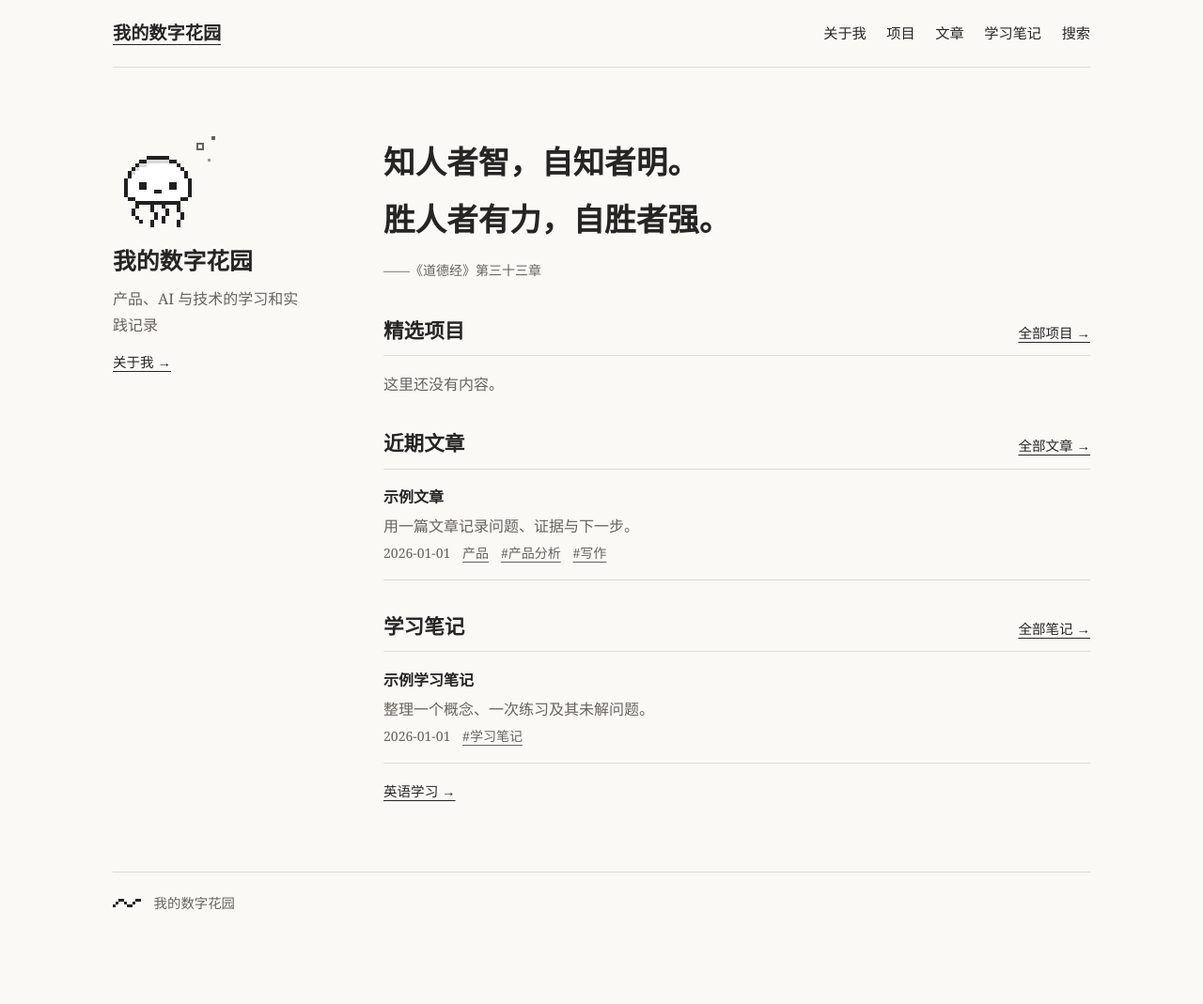
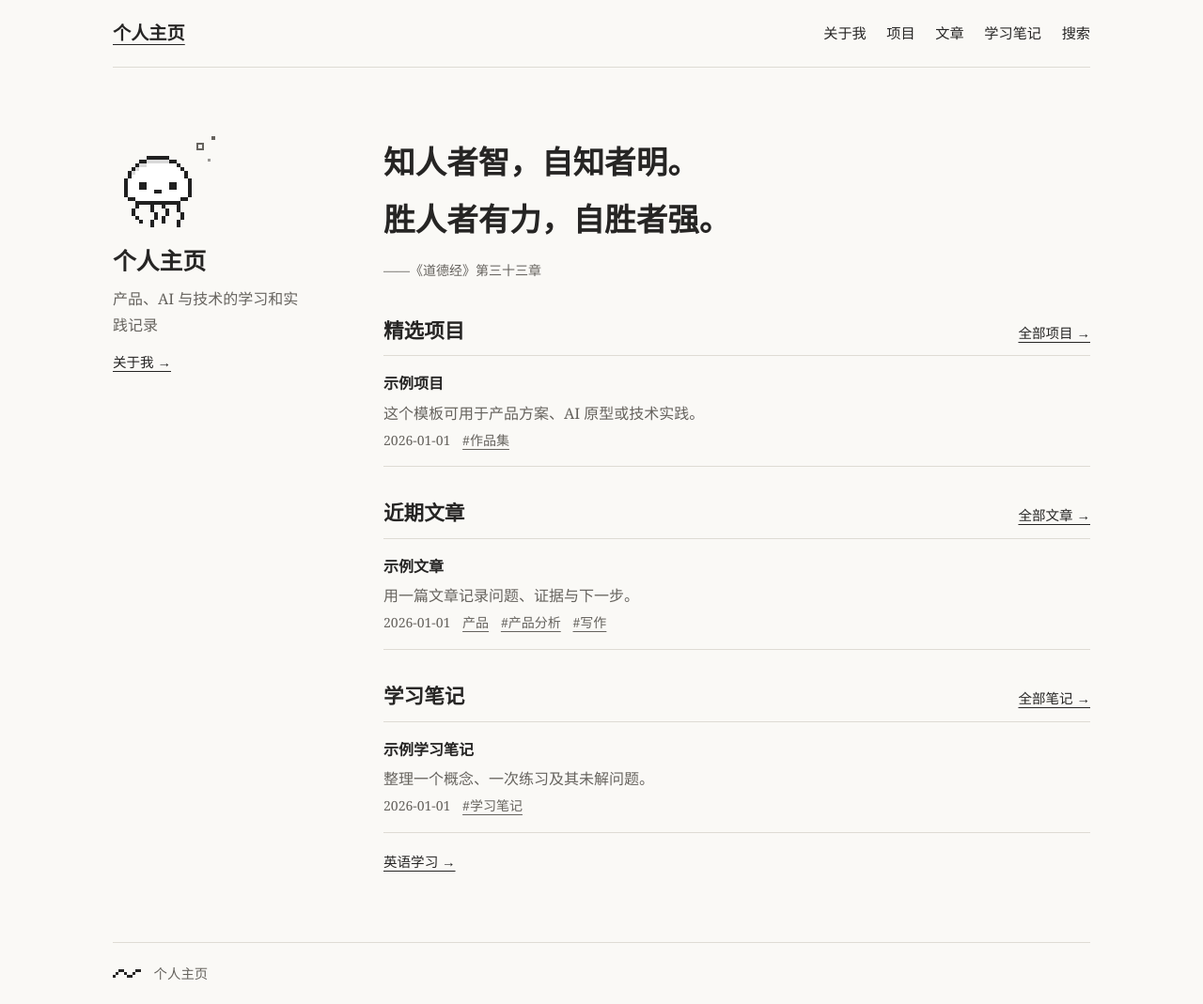
Before and after one commit to gardenia-4/gardenia-4.github.io, a Jekyll site: the page built from index.html, in a window 1280 px wide. Shown: the whole page at 94% size. Built offline with Jekyll 4.4.1, drawn with Linux system fonts in a browser that asks for light colours; before the commit the page ends 994 px from its top, so only the background shows below that.

Commit message:
更新站名和首页精选项目

```diff
--- a/_config.yml
+++ b/_config.yml
@@ -1,4 +1,4 @@
-title: 我的数字花园
+title: 个人主页
 description: 产品、AI 与技术的学习和实践记录
 lang: zh-CN
 url: "https://gardenia-4.github.io"
```
Also changed, not shown: _projects/project-example.md (+1 -0 lines).
